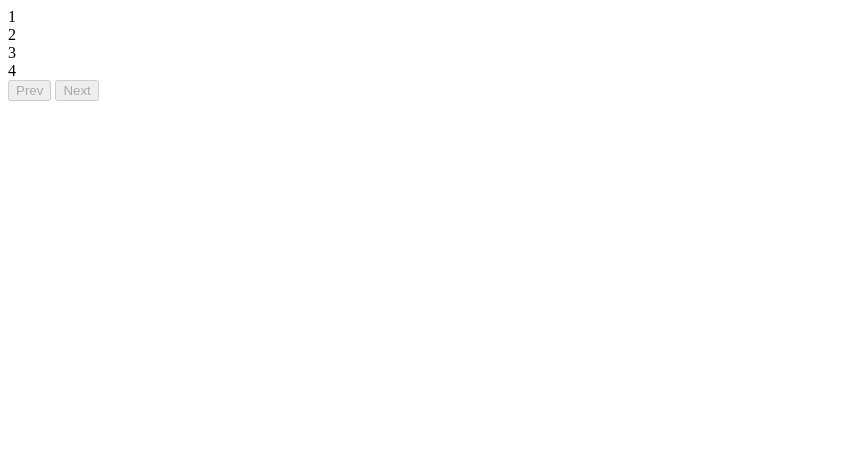
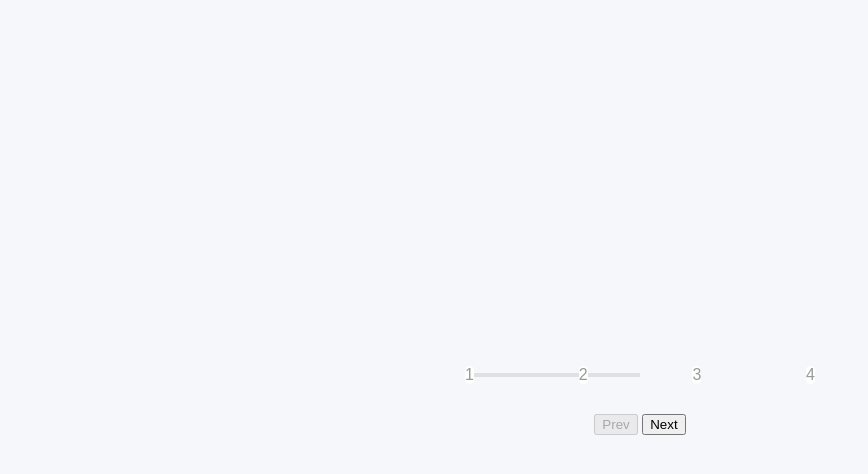
Before and after one commit to Onyekachukwu-Nweke/50DaysOfJS, a plain HTML site: page Day2-ProgressSteps/index.html in a window 1280 px wide. Shown: the whole page, without its empty margins (0-868 px from the left). Drawn offline with Linux system fonts and the light colour scheme; a web font is replaced by a local one.

Commit message:
Added CSS

```diff
--- a/Day2-ProgressSteps/index.html
+++ b/Day2-ProgressSteps/index.html
@@ -5,6 +5,7 @@
     <meta name="viewport" content="width=device-width, initial-scale=1.0">
     <meta http-equiv="X-UA-Compatible" content="ie=edge">
     <title>Progress Steps</title>
+    <link rel="stylesheet" href="style.css">
 </head>
 <body>
     <div class="container">
@@ -18,8 +19,8 @@
 
         </div>
 
-        <button class="btn" id="prev" disabled="disabled">Prev</button>
-        <button class="btn" id="next" disabled="disabled">Next</button>
+        <button class="btn" id="prev" disabled>Prev</button>
+        <button class="btn" id="next" >Next</button>
 
     </div>
 </body>
--- /dev/null
+++ b/Day2-ProgressSteps/style.css
@@ -0,0 +1,60 @@
+@import url('https://fonts.googleapis.com/css2?family=Muli:wght@400;700&display=swap');
+
+* {
+    box-sizing: border-box;
+}
+
+body {
+    background-color: #f6f7fb;
+    font-family: 'Muli', sans-serif;
+    display: flex;
+    flex-direction: column;
+    align-items: center;
+    justify-content: center;
+    height: 100vh;
+    overflow: hidden;
+    margin: 0;
+}
+
+.container {
+    text-align: center;
+}
+
+.progress-container {
+    display: flex;
+    justify-content: space-between;
+    position: relative;
+    margin-bottom: 30px;
+    max-width: 100%;
+    width: 350px;
+}
+
+.progress-container::before {
+    content: '' ;
+    background-color: #e0e0e0;
+    position: absolute;
+    top: 50%;
+    left: 0;
+    transform: translateY(-50%);
+    height: 4px;
+    width: 50%;
+    z-index: -1;
+}
+
+.progress {
+    background-color: #3498db;
+    position: absolute;
+    top: 50%;
+    left: 0;
+    transform: translateY(-50%);
+    height: 4px;
+    width: 0%;
+    z-index: -1;
+    transition: 0.4s ease;
+}
+
+.circle {
+    background-color: #fff;
+    color: #999;
+    border-radius: 30px;
+}
```
